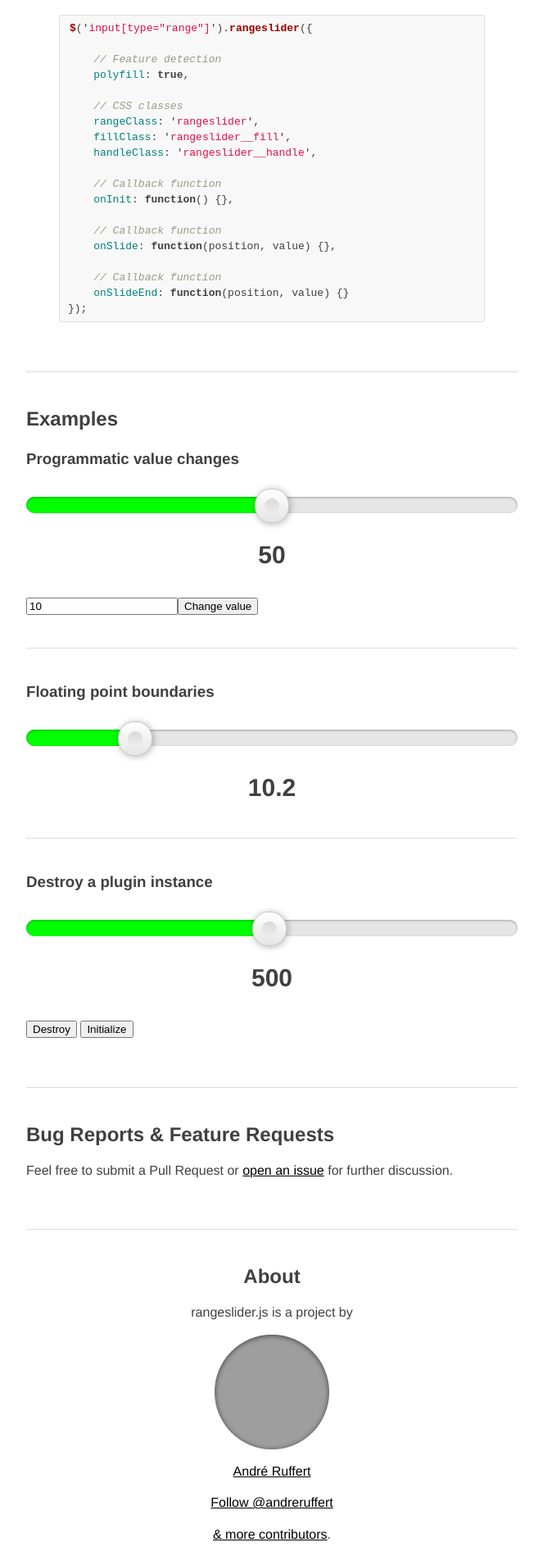
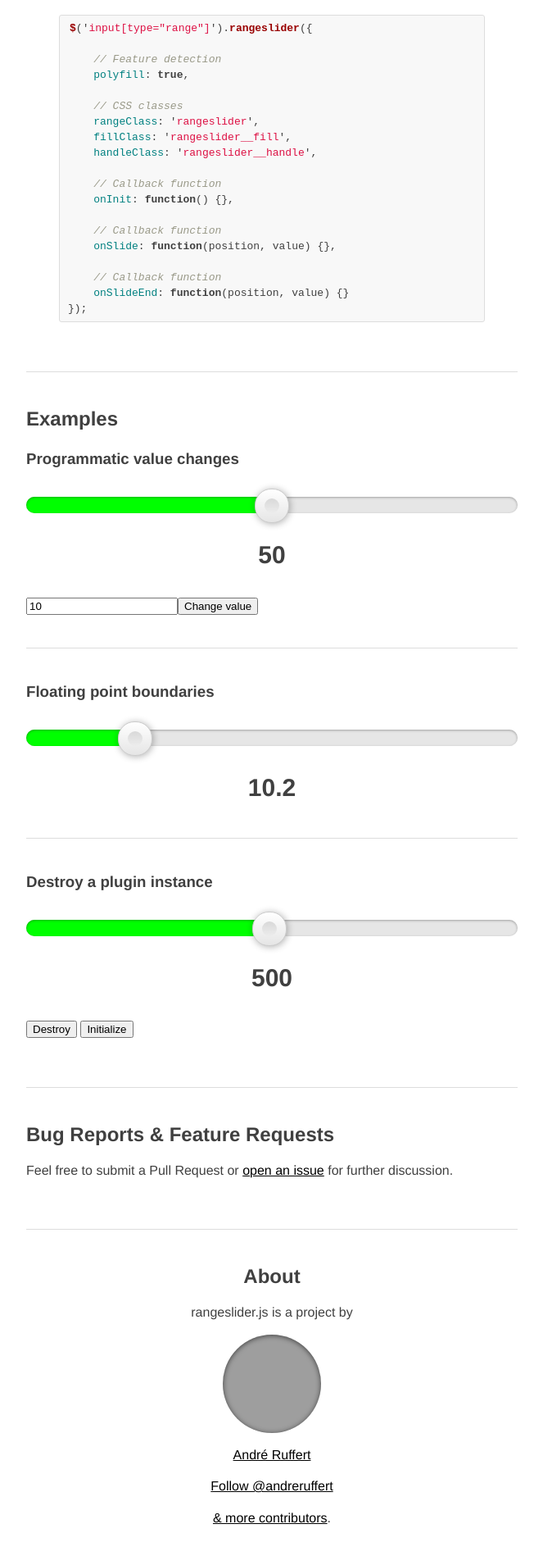
Before and after one commit to andreruffert/rangeslider.js, a Jekyll site: the page built from index.html, in a window 1280 px wide. Shown: the part 1886-3795 px from the top of the page at 82% size, without its empty margins (308-971 px from the left). Built offline with Jekyll 4.4.1, drawn with Linux system fonts in a browser that asks for light colours; nearby versions of some CDN libraries; comment, search, counter and statistics services are not loaded; grey boxes are pictures that could not be loaded.

Commit message:
Adjusted `.img-circular` size

```diff
--- a/_includes/head.html
+++ b/_includes/head.html
@@ -84,8 +84,8 @@
         .img-circular,
         .img-circular:after,
         .img-circular img {
-            width: 140px;
-            height: 140px;
+            width: 120px;
+            height: 120px;
             -webkit-border-radius: 70px;
             -moz-border-radius: 70px;
             -ms-border-radius: 70px;
```
